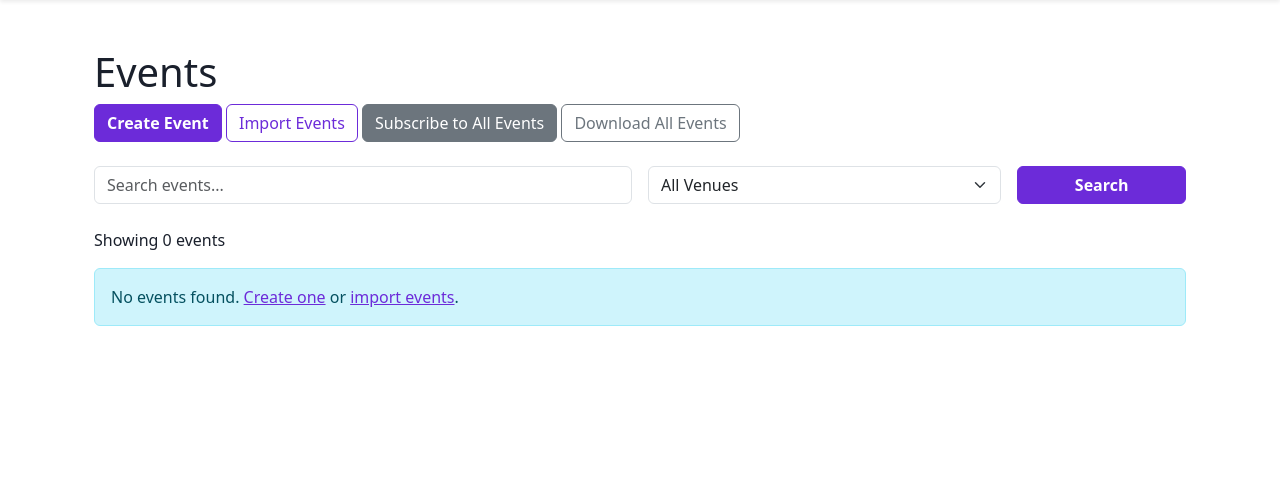
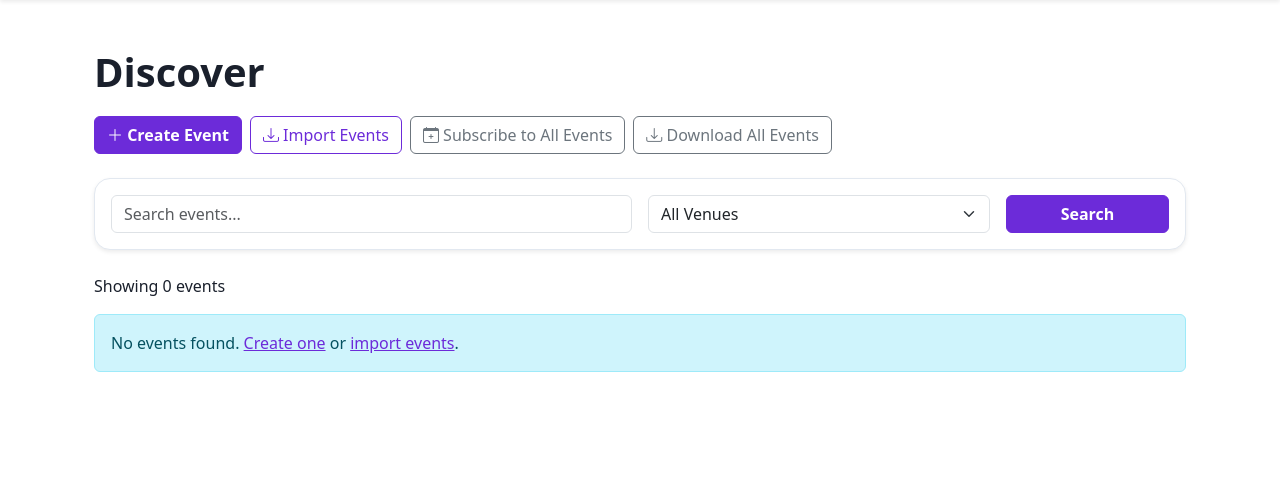
Before and after one commit to natea/socialcal, a Django app: page /events/ in a window 1280 px wide. Shown: the part 56-546 px from the top of the page. Run offline with Django 4.2, Linux system fonts and the light colour scheme; the visitor is signed in with stand-in values (Sample User, id 1); data that the repository does not hold is empty; some libraries are stand-ins or nearby versions.

Commit message:
Restyle events list as Discover page with design-system cards
Apply the v0 'Discover' surface: page title, card-based event grid, and
purple action buttons. Preserves the webcal subscribe link and all event
content/search assertions covered by tests.

```diff
--- a/templates/events/list.html
+++ b/templates/events/list.html
@@ -5,19 +5,27 @@
 
 {% block content %}
 <div class="container mt-4">
-    <h1>Events</h1>
+    <h1 class="sc-page-title">Discover</h1>
 
-    <div class="event-actions mb-4">
+    <div class="event-actions d-flex flex-wrap gap-2 mb-4">
         {% if user.is_authenticated %}
-            <a href="{% url 'events:create' %}" class="btn btn-primary">Create Event</a>
-            <a href="{% url 'events:import' %}" class="btn btn-outline-primary">Import Events</a>
+            <a href="{% url 'events:create' %}" class="btn btn-primary">
+                <i class="bi bi-plus-lg"></i> Create Event
+            </a>
+            <a href="{% url 'events:import' %}" class="btn btn-outline-primary">
+                <i class="bi bi-download"></i> Import Events
+            </a>
         {% endif %}
-        <a href="{% url 'events:export_ical' %}" class="btn btn-secondary" data-protocol="webcal">Subscribe to All Events</a>
-        <a href="{% url 'events:export_ical' %}" class="btn btn-outline-secondary">Download All Events</a>
+        <a href="{% url 'events:export_ical' %}" class="btn btn-outline-secondary" data-protocol="webcal">
+            <i class="bi bi-calendar-plus"></i> Subscribe to All Events
+        </a>
+        <a href="{% url 'events:export_ical' %}" class="btn btn-outline-secondary">
+            <i class="bi bi-download"></i> Download All Events
+        </a>
     </div>
 
     <!-- Search and Filter Form -->
-    <form method="get" class="mb-4">
+    <form method="get" class="sc-card p-3 mb-4">
         <div class="row g-3">
             <div class="col-md-6">
                 <input type="text" name="q" class="form-control" placeholder="Search events..." value="{{ search_query|default:'' }}">
@@ -55,7 +63,7 @@
     <div class="row">
         {% for event in events %}
         <div class="col-md-6 mb-4">
-            <div class="card h-100">
+            <div class="card event-card h-100">
                 {% if event.image_url %}
                 <img src="{{ event.image_url }}" class="card-img-top" alt="{{ event.title }}">
                 {% endif %}
@@ -64,7 +72,7 @@
                     <h5 class="card-title">{{ event.title }}</h5>
                     <h6 class="card-subtitle mb-2 text-muted">{{ event.start_time|date:"F j, Y g:i A" }}</h6>
                     {% if event.venue_name %}
-                    <h6 class="card-subtitle mb-2">{{ event.venue_name }}</h6>
+                    <h6 class="card-subtitle mb-2"><i class="bi bi-geo-alt"></i> {{ event.venue_name }}</h6>
                     {% endif %}
 
                     <p class="card-text">{{ event.description|truncatewords:30 }}</p>
@@ -83,20 +91,3 @@
     </div>
 </div>
 {% endblock %}
-
-{% block extra_css %}
-<style>
-.card {
-    transition: transform 0.2s;
-}
-.card:hover {
-    transform: translateY(-5px);
-    box-shadow: 0 4px 8px rgba(0,0,0,0.1);
-}
-.spotify-preview {
-    border-radius: 8px;
-    overflow: hidden;
-    box-shadow: 0 2px 4px rgba(0,0,0,0.1);
-}
-</style>
-{% endblock %}
```
